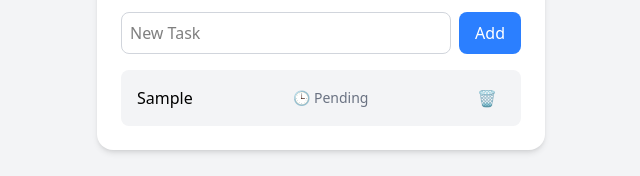
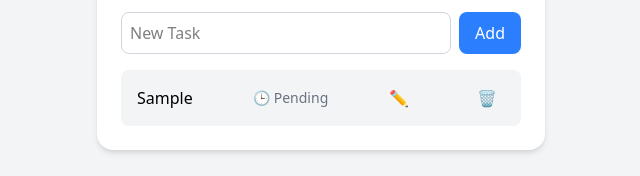
Before and after one commit to Heisenberg2004/task-manager-app, a React (Vite) app in the folder client/: page / in a window 1280 px wide. Both pictures are taken after typing "Sample" into the empty fields and a click on the button "Add". Shown: the part 353-529 px from the top of the page, without its empty margins (319-959 px from the left). Built offline with nearby package versions, Linux system fonts and the light colour scheme.

Commit message:
Add feature: edit task title

```diff
--- a/client/src/components/TaskItem.jsx
+++ b/client/src/components/TaskItem.jsx
@@ -1,6 +1,24 @@
-import React from "react";
+import React, { useState } from "react";
 
-const TaskItem = ({ task, onToggle, handleDelete }) => {
+const TaskItem = ({ task, onToggle, onDelete, onEdit }) => {
+  const [isEditing, setIsEditing] = useState(false);
+  const [editedTitle, setEditedTitle] = useState(task.title);
+
+  const handleEdit = () => {
+    setIsEditing(true);
+  };
+
+  const handleSave = () => {
+    if (editedTitle.trim() !== "") {
+      onEdit(task.id, editedTitle.trim());
+      setIsEditing(false);
+    }
+  };
+
+  const handleKeyDown = (e) => {
+    if (e.key === "Enter") handleSave();
+  };
+
   return (
     <li className="flex items-center justify-between bg-gray-100 px-4 py-2 rounded-lg">
       <span className={task.completed ? "line-through text-gray-400" : ""}>
@@ -12,9 +30,27 @@ const TaskItem = ({ task, onToggle, handleDelete }) => {
       >
         {task.completed ? "✅ Done" : "🕒 Pending"}
       </span>
+
+      {isEditing ? (
+        <>
+          <input
+            className="border px-1 rounded"
+            value={editedTitle}
+            onChange={(e) => setEditedTitle(e.target.value)}
+            onKeyDown={handleKeyDown}
+            autoFocus
+          />
+          <button onClick={handleSave}>✅</button>
+        </>
+      ) : (
+        <>
+          <button onClick={handleEdit}>✏️</button>
+        </>
+      )}
+
       <button
         className="p-2 rounded-lg hover:bg-red-500"
-        onClick={() => handleDelete(task.id)}
+        onClick={() => onDelete(task.id)}
       >
         🗑️
       </button>
--- a/client/src/components/TaskList.jsx
+++ b/client/src/components/TaskList.jsx
@@ -40,6 +40,13 @@ const TaskList = () => {
     setTasks(updatedTasks);
   };
 
+  const handleEditTask = (id, newTitle) => {
+    const updatedTasks = tasks.map((task) =>
+      task.id === id ? { ...task, title: newTitle } : task
+    );
+    setTasks(updatedTasks);
+  };
+
   return (
     <div className="bg-white p-6 rounded-2xl shadow-md w-full max-w-md">
       <h2 className="text-xl font-semibold mb-4">Task List</h2>
@@ -66,7 +73,8 @@ const TaskList = () => {
             key={task.id}
             task={task}
             onToggle={toggleComplete}
-            handleDelete={handleDeleteTask}
+            onDelete={handleDeleteTask}
+            onEdit={handleEditTask}
           />
         ))}
       </ul>
```
